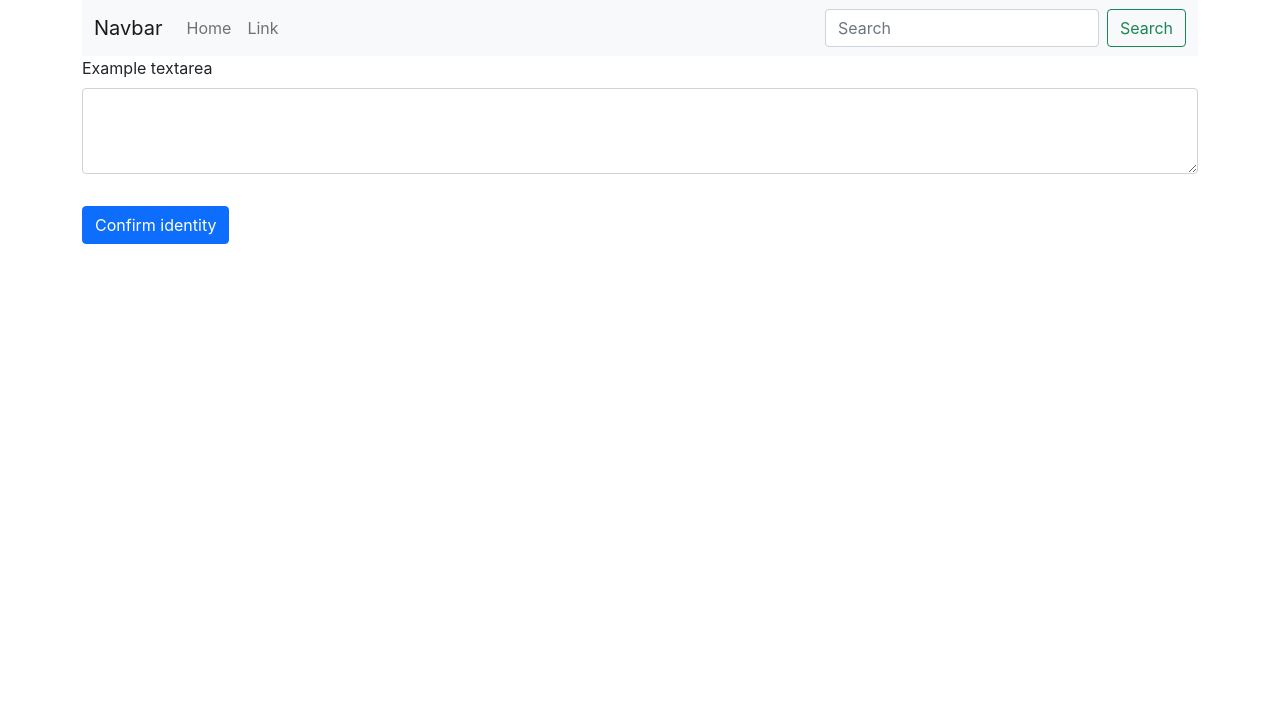
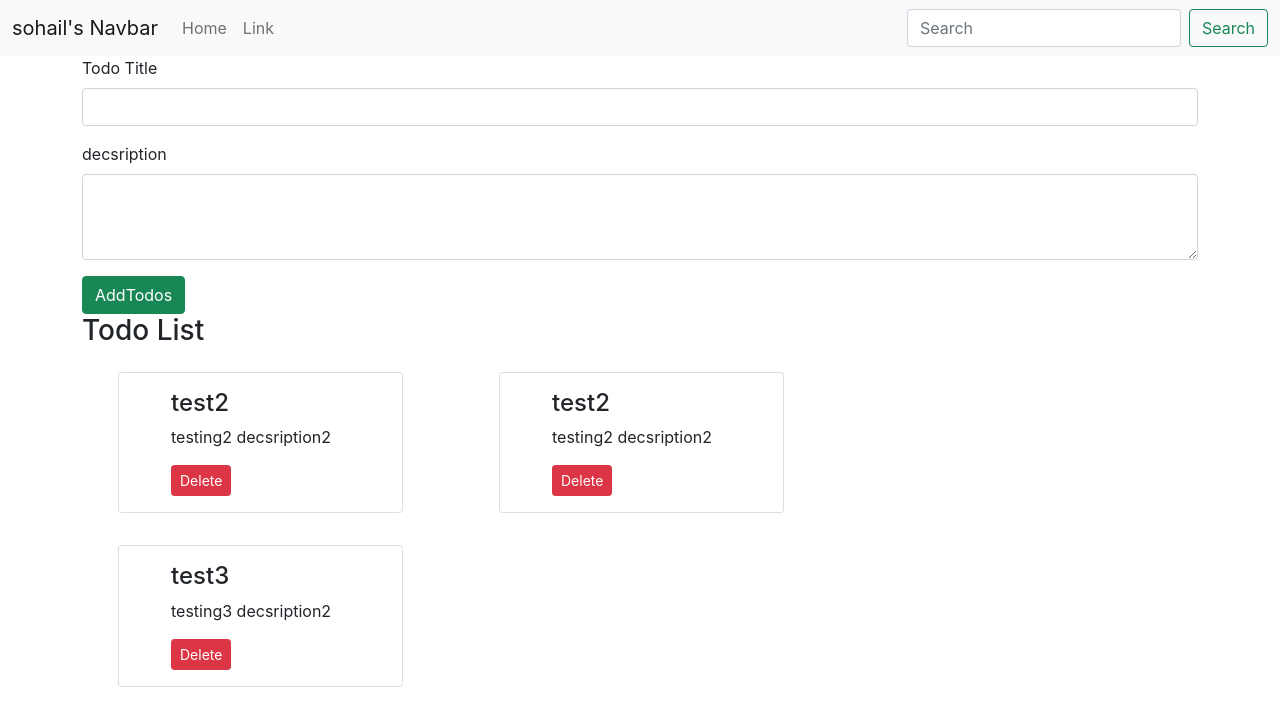
Before and after one commit to mdsohailpatel/first-react-app, a React (Create React App) app: page / in a window 1280 px wide. Shown: the top 726 px of the page. Built offline with nearby package versions, Linux system fonts and the light colour scheme.

Commit message:
full project is ready with deleteing and adding the todos

```diff
--- a/src/App.js
+++ b/src/App.js
@@ -1,13 +1,53 @@
 import './App.css';
-import Headers from "./myComponents/header";
-import Body from "./myComponents/body";
+import Headers from "./myComponents/Header";
+import Todos from "./myComponents/Todos";
+import {AddTodos} from "./myComponents/AddTodos";
+import React, { useState } from 'react';
 
 function App() {
+
+  const onDelete = (todo)=>{
+    setTodos(todos.filter((e) =>{
+      return e!==todo;
+    }))
+  }
+
+  const addTodo = (title,desc) =>{
+    const sno = (todos.length)+1;
+    const myTodo = {
+      sno : sno,
+      title : title,
+      Desc : desc
+    };
+
+    setTodos([...todos, myTodo]);
+    console.log(myTodo);
+  }
+
+  const [todos, setTodos] = useState([
+    {
+      sno : 1,
+      title : 'test2',
+      Desc : 'testing2 decsription2'
+    },
+    {
+      sno : 2,
+      title : 'test2',
+      Desc : 'testing2 decsription2'
+    },
+    {
+      sno : 3,
+      title : 'test3',
+      Desc : 'testing3 decsription2'
+    }
+
+  ]);
   return (
     <>
-    <div class="container">
-      <Headers />
-      <Body/>
+      <Headers/>
+      <AddTodos addTodo={addTodo}/>
+      <div className="container">
+      <Todos todos={todos} onDelete={onDelete}/>
       </div>
     </>
   );
--- /dev/null
+++ b/src/myComponents/AddTodos.js
@@ -0,0 +1,29 @@
+import React, { useState } from 'react';
+
+export const AddTodos = ({addTodo}) => {
+    const [title,setTitle] = useState("");
+    const [decs,setdecs] = useState("");
+
+    const submit = (e)=>{
+        e.preventDefault();
+        if (!title || !decs) {
+            alert("Please enter a title and description")
+        }
+        addTodo(title,decs);
+    }
+    return (
+        <div className="container">
+            <form onSubmit={submit}>
+                <div className="mb-3">
+                    <label htmlFor="addTodo" className="form-label">Todo Title</label>
+                    <input type="text" value={title} onChange={(e)=>{setTitle(e.target.value)}} className="form-control" id="addTodo" placeholder="" />
+                </div>
+                <div className="mb-3">
+                    <label htmlFor="exampleFormControlTextarea1" className="form-label">decsription</label>
+                    <textarea className="form-control" value={decs} onChange={(e)=>{setdecs(e.target.value)}} id="exampleFormControlTextarea1" rows="3"></textarea>
+                </div>
+                <button type="submit" className="btn btn-success">AddTodos</button>
+            </form>
+        </div>
+    )
+}
--- /dev/null
+++ b/src/myComponents/TodoIteam.js
@@ -0,0 +1,11 @@
+import React from 'react'
+
+export default function TodoIteam({ todo, onDelete }) {
+  return (
+    <div className="container">
+        <h4>{todo.title}</h4>
+        <p>{todo.Desc}</p>
+        <button className="btn btn-sm btn-danger" onClick={() => { onDelete(todo) }}>Delete</button>
+    </div>
+  )
+}
--- /dev/null
+++ b/src/myComponents/Todos.js
@@ -0,0 +1,26 @@
+import React from 'react'
+import TodoIteam from "./TodoIteam";
+
+export default function Todos(props) {
+    return (
+        <>
+            <h3>Todo List</h3>
+            <div className="row">
+                {
+                    props.todos.length === 0 ? "no todos to print" :
+                        props.todos.map((todo) => {
+                            return (
+                                <>
+                                    <div className="card col-3 my-3 mx-5">
+                                        <div className="card-body">
+                                            <TodoIteam todo={todo} key={todo['sno']} onDelete={props.onDelete} />
+                                        </div>
+                                    </div>
+                                </>
+                            )
+                        })
+                }
+            </div>
+            </>
+    )
+}
--- a/src/myComponents/body.js
+++ b/src/myComponents/body.js
@@ -2,14 +2,16 @@ import React from 'react'
 
 export default function body() {
     return (
-        <form class="row g-3">
-            <div class="mb-3">
-                <label for="exampleFormControlTextarea1" class="form-label">Example textarea</label>
-                <textarea class="form-control" id="exampleFormControlTextarea1" rows="3"></textarea>
+        <div className="container">
+        <form className="row g-3">
+            <div className="mb-3">
+                <label htmlFor="exampleFormControlTextarea1" className="form-label">Example textarea</label>
+                <textarea className="form-control" id="exampleFormControlTextarea1" rows="3"></textarea>
             </div>
-            <div class="col-auto">
-                <button type="submit" class="btn btn-primary mb-3">Confirm identity</button>
+            <div className="col-auto">
+                <button type="submit" className="btn btn-primary mb-3">Confirm identity</button>
             </div>
         </form>
+        </div>
     )
 }
--- a/src/myComponents/header.js
+++ b/src/myComponents/header.js
@@ -1,11 +1,11 @@
 import React from 'react'
 
-export default function header() {
+export default function Header() {
   return (
     <div>
       <nav className="navbar navbar-expand-lg navbar-light bg-light">
         <div className="container-fluid">
-          <a className="navbar-brand" href="#">Navbar</a>
+          <a className="navbar-brand" href="#">sohail's Navbar</a>
           <button className="navbar-toggler" type="button" data-bs-toggle="collapse" data-bs-target="#navbarSupportedContent" aria-controls="navbarSupportedContent" aria-expanded="false" aria-label="Toggle navigation">
             <span className="navbar-toggler-icon"></span>
           </button>
```
